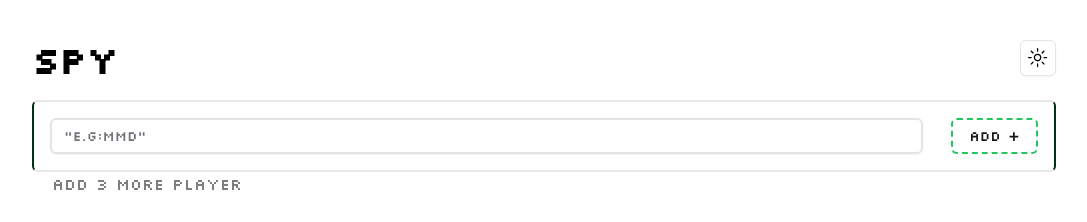
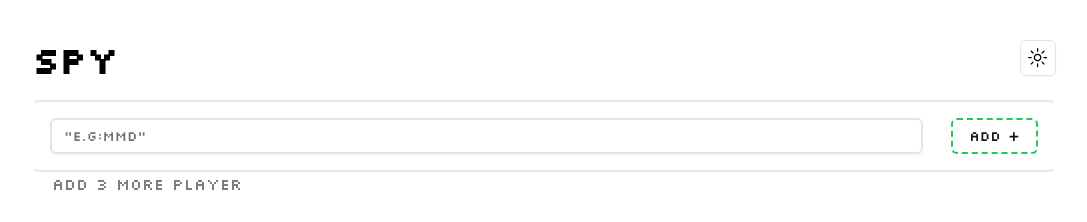
Before and after one commit to llazdll/SPY, a Next.js app: page /NamePlayer in a window 1280 px wide. Shown: the top 222 px of the page, without its empty margins (96-1183 px from the left). Built offline with nearby package versions, Linux system fonts and the light colour scheme.

Commit message:
`Update NamePlayer page styles: changed border color from 'x-green-950' to 'white/50'`

```diff
--- a/app/NamePlayer/page.tsx
+++ b/app/NamePlayer/page.tsx
@@ -26,7 +26,7 @@ function NamePlayer() {
   };
   return (
     <>
-      <div className="flex gap-5 md:flex-row w-full flex-col items-center space-x-2 border-2 p-4 border-x-green-950 rounded-md">
+      <div className="flex gap-5 md:flex-row w-full flex-col items-center space-x-2 border-2 p-4 border-x-white/50 rounded-md">
         <Input type="text"
           value={name}
           className='w-full focus:ring-offset-2 border-2  focus:border-green-500'
```
